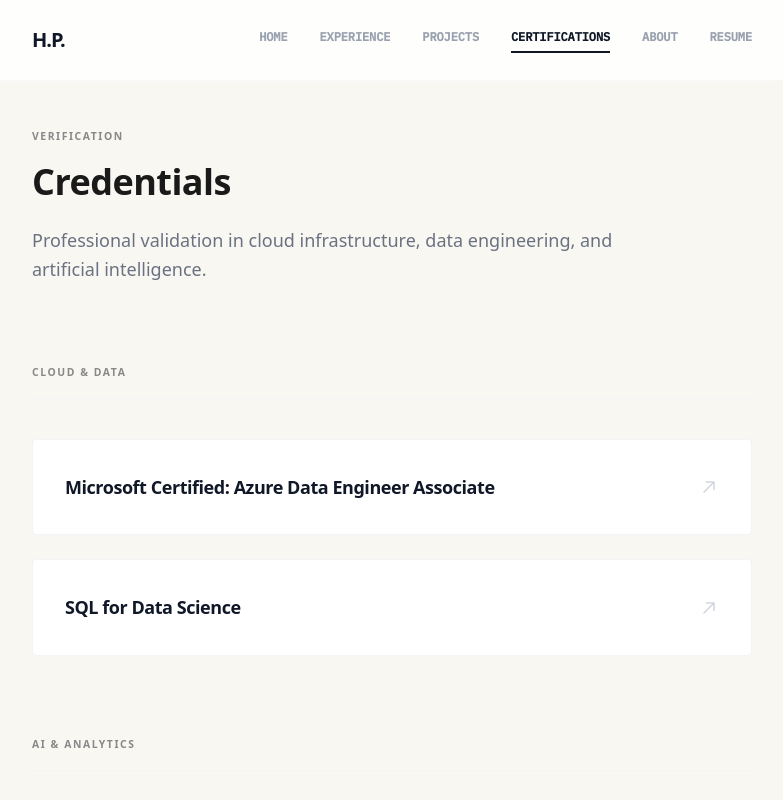
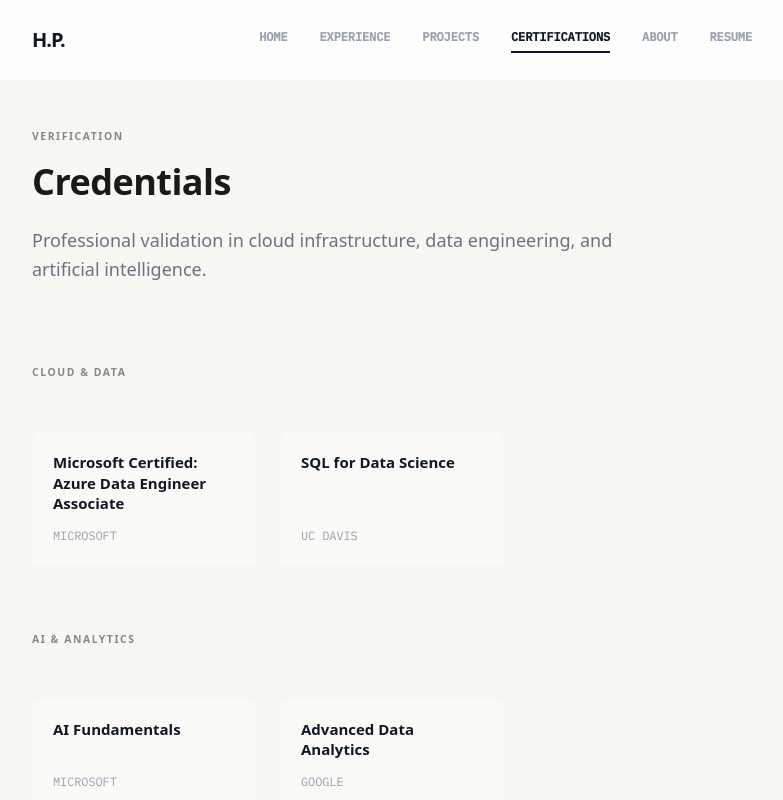
Before and after one commit to HarikrishnaSPillai/harikrishna-portfolio, a Next.js app: page /certifications in a window 1280 px wide. Shown: the top 800 px of the page, without its empty margins (248-1031 px from the left). Built offline with nearby package versions, Linux system fonts and the light colour scheme.

Commit message:
Refine certifications: badge-based grid layout

```diff
--- a/src/app/certifications/page.tsx
+++ b/src/app/certifications/page.tsx
@@ -1,4 +1,9 @@
 import data from "@/data/portfolio.json";
+
+interface CertItem {
+    name: string;
+    issuer: string;
+}
 
 export default function Certifications() {
     return (
@@ -7,29 +12,32 @@
                 <header className="mb-20">
                     <p className="label-caps mb-4">Verification</p>
                     <h1 className="text-3xl md:text-4xl font-sans font-bold text-gray-900 mb-6 tracking-tight">Credentials</h1>
-                    <p className="text-lg text-gray-500 font-sans leading-relaxed max-w-[600px]">
+                    <p className="text-lg text-gray-500 font-sans leading-relaxed max-w-[640px]">
                         Professional validation in cloud infrastructure, data engineering, and artificial intelligence.
                     </p>
                 </header>
 
-                <section className="space-y-20">
+                <section className="space-y-16">
                     {data.certifications.map((certGroup, idx) => (
                         <div key={idx}>
-                            <h2 className="label-caps mb-10 border-b border-gray-100 pb-4">
+                            <h2 className="label-caps mb-8 border-b border-gray-100 pb-4">
                                 {certGroup.category}
                             </h2>
-                            <ul className="grid grid-cols-1 gap-6">
-                                {certGroup.items.map((cert, cIdx) => (
-                                    <li key={cIdx} className="group flex justify-between items-center p-8 bg-white border border-gray-100 rounded hover:border-gray-900 hover:shadow-sm transition-all">
-                                        <span className="text-gray-900 font-sans font-bold text-[18px] tracking-tight">{cert}</span>
-                                        <span className="text-gray-300 group-hover:text-gray-900 transition-colors">
-                                            <svg width="20" height="20" viewBox="0 0 20 20" fill="none" xmlns="http://www.w3.org/2000/svg">
-                                                <path d="M5 15L15 5M15 5H7.5M15 5V12.5" stroke="currentColor" strokeWidth="1.5" strokeLinecap="round" strokeLinejoin="round" />
-                                            </svg>
+                            <div className="grid grid-cols-1 sm:grid-cols-2 lg:grid-cols-3 gap-6">
+                                {certGroup.items.map((cert: any, cIdx: number) => (
+                                    <div
+                                        key={cIdx}
+                                        className="flex flex-col p-5 bg-white border border-gray-100/60 rounded-lg hover:border-gray-900 hover:shadow-sm transition-all bg-white/40"
+                                    >
+                                        <span className="text-gray-900 font-sans font-bold text-[15px] leading-snug mb-3">
+                                            {cert.name}
                                         </span>
-                                    </li>
+                                        <span className="mono-meta text-[10px] uppercase tracking-widest text-gray-400 mt-auto">
+                                            {cert.issuer}
+                                        </span>
+                                    </div>
                                 ))}
-                            </ul>
+                            </div>
                         </div>
                     ))}
                 </section>
@@ -52,7 +60,7 @@
                 </section>
 
                 {/* Footer */}
-                <footer className="pt-24 mt-32 border-t border-gray-100 flex flex-col md:flex-row md:justify-between items-center">
+                <footer className="pt-24 mt-32 border-t border-gray-100 flex flex-col md:flex-row md:justify-between items-center text-center md:text-left">
                     <p className="text-sm text-gray-400 font-sans mb-4 md:mb-0">
                         {data.name} &bull; {data.location}
                     </p>
--- a/src/data/portfolio.json
+++ b/src/data/portfolio.json
@@ -108,15 +108,27 @@
     {
       "category": "Cloud & Data",
       "items": [
-        "Microsoft Certified: Azure Data Engineer Associate",
-        "SQL for Data Science"
+        {
+          "name": "Microsoft Certified: Azure Data Engineer Associate",
+          "issuer": "Microsoft"
+        },
+        {
+          "name": "SQL for Data Science",
+          "issuer": "UC Davis"
+        }
       ]
     },
     {
       "category": "AI & Analytics",
       "items": [
-        "AI Fundamentals",
-        "Advanced Data Analytics"
+        {
+          "name": "AI Fundamentals",
+          "issuer": "Microsoft"
+        },
+        {
+          "name": "Advanced Data Analytics",
+          "issuer": "Google"
+        }
       ]
     }
   ],
```
Also changed, not shown: 1 other file (tests, documents, lock files or other folders).
